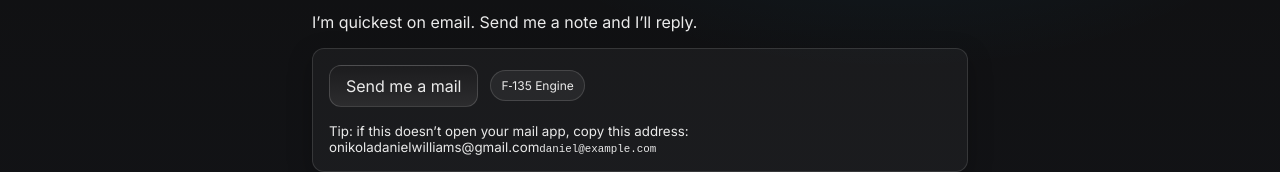
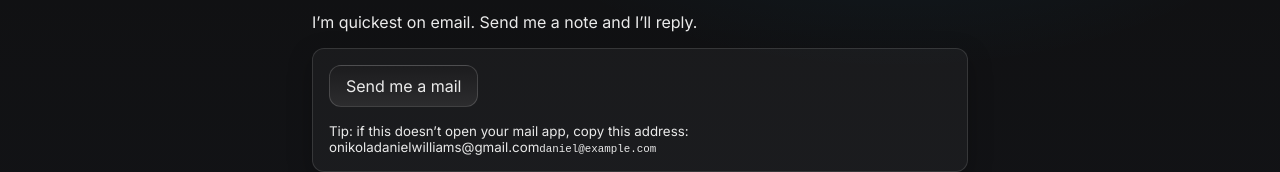
Before and after one commit to thedanielwilliams/F-135, a React (Vite) app: page /contact in a window 1280 px wide. Shown: the part 220-392 px from the top of the page. Built offline with nearby package versions, Linux system fonts and the light colour scheme.

Commit message:
style(Contact): remove unused badge element

```diff
--- a/src/pages/Contact.jsx
+++ b/src/pages/Contact.jsx
@@ -9,7 +9,7 @@ export default function Contact() {
         <div className="card" style={{ display: 'grid', gap: 16, alignItems: 'center' }}>
           <div style={{ display: 'flex', gap: 12, alignItems: 'center', flexWrap: 'wrap' }}>
             <a className="button primary" href={`mailto:${email}`}>Send me a mail</a>
-            <span className="badge">F‑135 Engine</span>
+
           </div>
           <small className="muted">Tip: if this doesn’t open your mail app, copy this address: onikoladanielwilliams@gmail.com<code style={{ userSelect: 'all' }}>{email}</code></small>
         </div>
```
